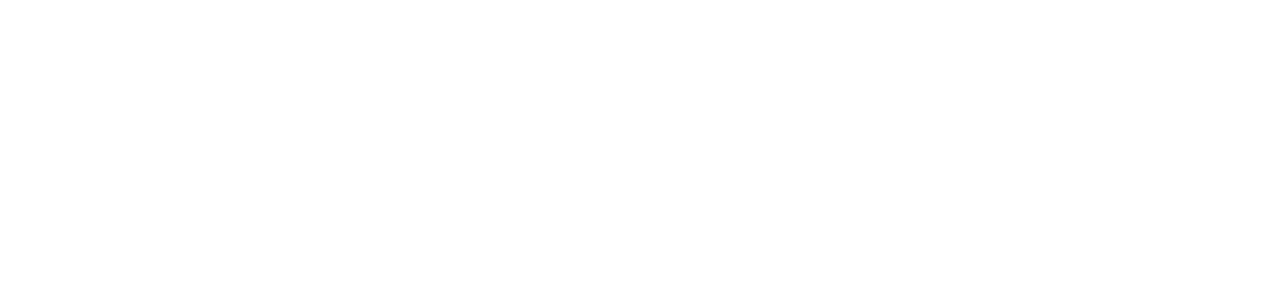
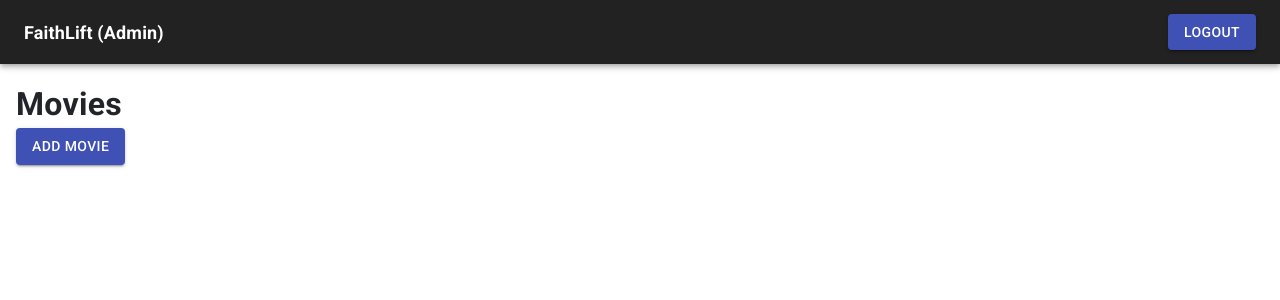
Before and after one commit to Olatokumbo/FaithLift-Admin, a React (Create React App) app: page /movies in a window 1280 px wide. Shown: the top 300 px of the page. Built offline with nearby package versions, Linux system fonts and the light colour scheme.

Commit message:
Adding PrivateRoute and PublicRoute HOC

```diff
--- a/package.json
+++ b/package.json
@@ -9,6 +9,7 @@
     "@testing-library/react": "^11.2.5",
     "@testing-library/user-event": "^12.7.1",
     "firebase": "^8.2.9",
+    "mdbreact": "^5.0.1",
     "react": "^17.0.1",
     "react-dom": "^17.0.1",
     "react-redux": "^7.2.2",
--- a/src/App.js
+++ b/src/App.js
@@ -1,15 +1,18 @@
 import React from "react";
-import { BrowserRouter as Router, Switch, Route } from "react-router-dom";
+import { BrowserRouter as Router, Switch } from "react-router-dom";
 import Signin from "./pages/Signin/Signin";
 import Home from "./pages/Home/Home";
+import Movies from "./pages/Movies/Movies";
+import PrivateRoute from "./hoc/PrivateRoute";
+import PublicRoute from "./hoc/PublicRoute";
 import "./App.css";
 const App = () => {
   return (
     <Router>
-
       <Switch>
-        <Route exact path="/" component={Signin} />
-        <Route path="/home" component={Home} />
+        <PublicRoute exact path="/" component={Signin} />
+        <PrivateRoute path="/home" component={Home} />
+        <PrivateRoute path="/movies" component={Movies} />
       </Switch>
     </Router>
   );
--- /dev/null
+++ b/src/hoc/PrivateRoute.js
@@ -0,0 +1,21 @@
+import React from "react";
+import { Route, Redirect } from "react-router-dom";
+import Navbar from "../components/Navbar/Navbar";
+const PrivateRoute = ({isAuthenticated, component: Component, ...rest}) =>(
+    <Route
+    {...rest}
+    component={(props) =>
+      true ? (
+        <div>
+          <Navbar/>
+            <Component {...props} />
+        </div>
+      ) : (
+        <Redirect to="/" />
+      )
+    }
+  />
+)
+
+
+export default PrivateRoute;
--- /dev/null
+++ b/src/hoc/PublicRoute.js
@@ -0,0 +1,26 @@
+import React from "react";
+// import {connect} from "react-redux";
+import {Route, Redirect} from "react-router-dom";
+
+const PublicRoute = ({
+    isAuthenticated,
+    component: Component,
+    ...rest
+  }) => (
+      <Route {...rest} component={(props) => (
+        true ? (
+          <Redirect to="/home" />
+        ) : (
+            <Component {...props} />
+          )
+      )} />
+    );
+
+
+// const mapStateToProps = (state) =>{
+//     return{
+//         isAuthenticated: !!state.auth.uid
+//     }
+// }
+
+export default PublicRoute
--- a/src/pages/Home/Home.js
+++ b/src/pages/Home/Home.js
@@ -1,6 +1,5 @@
 import React from "react";
 import { Grid } from "@material-ui/core";
-import Navbar from "../../components/Navbar/Navbar";
 import AssignmentIcon from "@material-ui/icons/Assignment";
 import MovieIcon from "@material-ui/icons/Movie";
 import MenuCard from "../../components/MenuCard/MenuCard";
@@ -9,7 +8,6 @@
 const Home = () => {
   return (
     <div className={style.home}>
-      <Navbar />
       <Grid container justify="center" className={style.grid}>
         <MenuCard title="Movies" icon={MovieIcon} url="/movies" />
         <MenuCard title="Articles" icon={AssignmentIcon} url="/articles" />
--- a/src/pages/Movies/Movies.js
+++ b/src/pages/Movies/Movies.js
@@ -1,16 +1,18 @@
 import React from "react";
-import { Typography } from "@material-ui/core";
+import { Typography, Button } from "@material-ui/core";
+import "@fortawesome/fontawesome-free/css/all.min.css";
+import "bootstrap-css-only/css/bootstrap.min.css";
+import "mdbreact/dist/css/mdb.css";
 import style from "./Movies.module.css";
 
-const Movies = () =>{
-    return(
-        <div className={style.moviesPage}>
-            <Typography>Movies</Typography>
-            <div>
+const Movies = () => {
+  return (
+    <div className={style.moviesPage}>
+      <Typography className={style.title}>Movies</Typography>
+      <Button className={style.addBtn} variant="contained" color="primary">Add Movie</Button>
+      <div className={style.t}></div>
+    </div>
+  );
+};
 
-            </div>
-        </div>
-    )
-}
-
-export default Movies
+export default Movies;
--- a/src/pages/Movies/Movies.module.css
+++ b/src/pages/Movies/Movies.module.css
@@ -0,0 +1,12 @@
+.moviesPage{
+    padding: 1rem;
+}
+
+.title{
+    font-size: 2rem !important;
+    font-weight: 600 !important;
+}
+
+.addBtn{
+    /* background-color: black !important; */
+}
```
Also changed, not shown: 1 other file (tests, documents, lock files or other folders).
